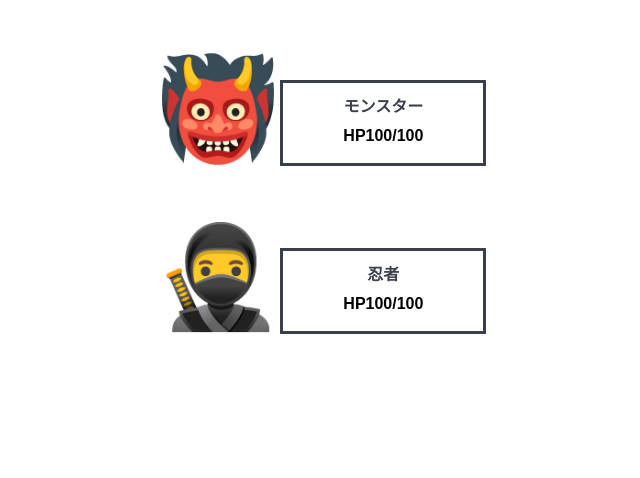
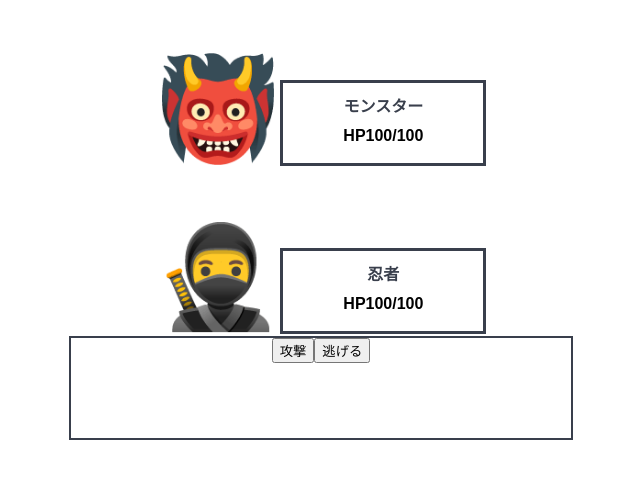
Before and after one commit to krkyk/command_game, a React (Create React App) app: page / in a window 1280 px wide. Shown: the top 478 px of the page, without its empty margins (319-959 px from the left). Built offline with nearby package versions, Linux system fonts and the light colour scheme.

Commit message:
コマンドボックスの作成

```diff
--- a/src/App.jsx
+++ b/src/App.jsx
@@ -1,15 +1,33 @@
 import { useState } from "react";
+import { CommandBox } from "./components/CommandBox/CommandBox";
 import { Hero } from "./components/Hero/Hero";
 import { Monster } from "./components/Monster/Monster";
 import "./styles.css";
 
 export default function App() {
   const [hp, setHp] = useState(100);
+  const [monsterHp, setMonsterHp] = useState(100);
+  const [message, setMessage] = useState(null);
+  const [isEscaped, setIsEscaped] = useState(false);
+
+  const handleAttack = () => {
+    setMonsterHp(monsterHp - 10);
+  };
+
+  const handleEscape = () => {
+    setMessage("忍者は逃げ出した！");
+    setIsEscaped(true);
+  };
 
   return (
     <div className="App">
-      <Monster hp={hp} />
+      {isEscaped || <Monster hp={monsterHp} />}
       <Hero hp={hp} />
+      <CommandBox
+        handleAttack={handleAttack}
+        handleEscape={handleEscape}
+        message={message}
+      />
     </div>
   );
 }
--- /dev/null
+++ b/src/components/CommandBox/CommandBox.css
@@ -0,0 +1,7 @@
+.box {
+  width: 500px;
+  height: 100px;
+  border: 2px solid #393f4c;
+  margin: 0 auto;
+  text-align: center;
+}
--- /dev/null
+++ b/src/components/CommandBox/CommandBox.jsx
@@ -0,0 +1,16 @@
+import "./CommandBox.css";
+
+export const CommandBox = ({ handleAttack, handleEscape, message }) => {
+  return (
+    <div className="box">
+      {message === null ? (
+        <div>
+          <button onClick={handleAttack}>攻撃</button>
+          <button onClick={handleEscape}>逃げる</button>{" "}
+        </div>
+      ) : (
+        <div>{message}</div>
+      )}
+    </div>
+  );
+};
```
